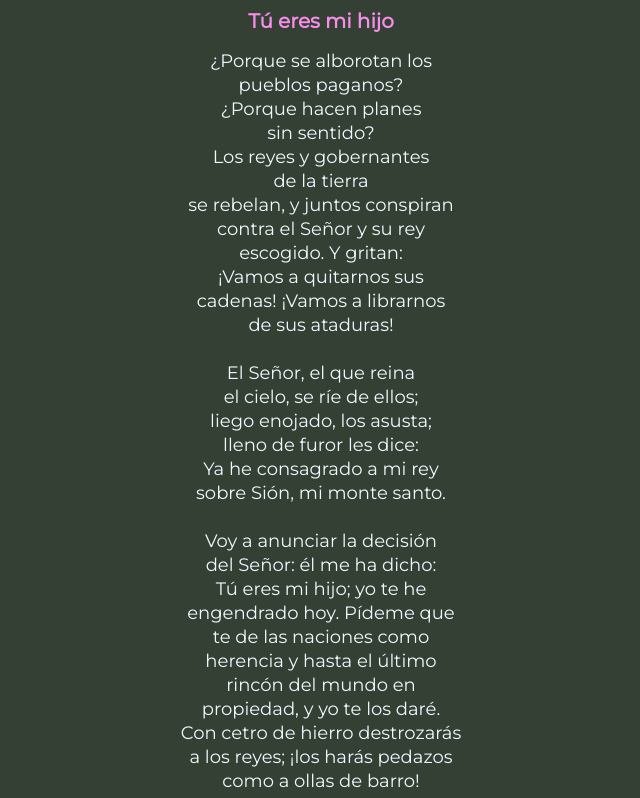
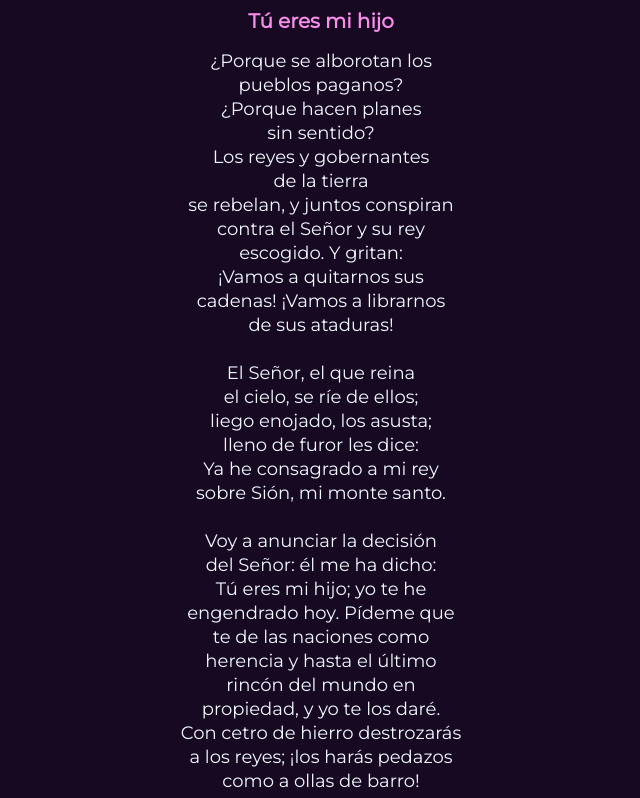
Before and after one commit to yoma75/rosarioYsalmos, a plain HTML site: page html/dos.html in a window 1280 px wide. Shown: the part 87-885 px from the top of the page, without its empty margins (319-959 px from the left). Drawn offline with nearby package versions, Linux system fonts and the light colour scheme; a web font is replaced by a local one.

Commit message:
correccion de color

```diff
--- a/assets/css/salmos.css
+++ b/assets/css/salmos.css
@@ -4,7 +4,7 @@
 }
 
 body {
-  background-color: #344034;
+  background-color: #180922;
 }
 
 h1 {
```
